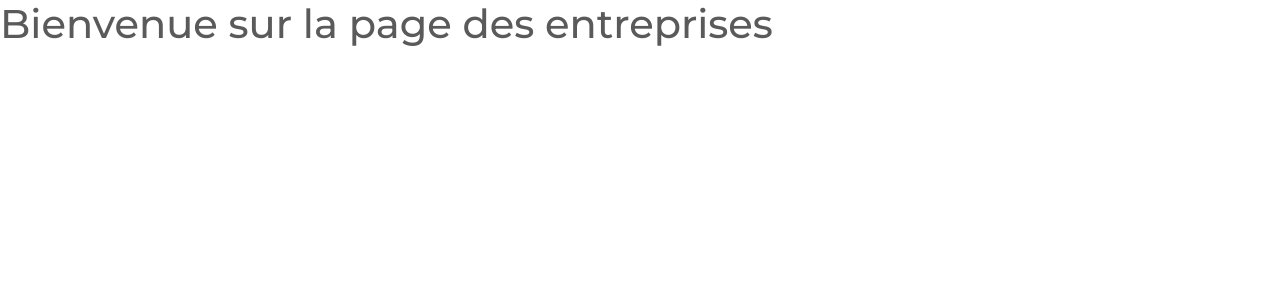
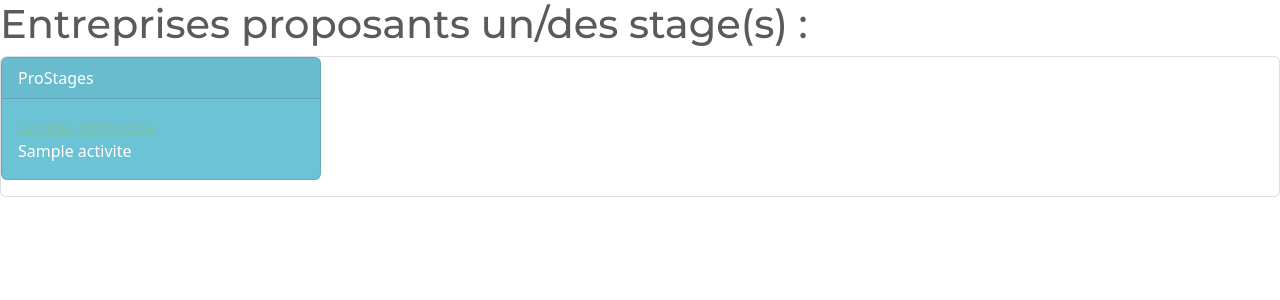
Before and after one commit to QuentinTournier40/ProStage, a PHP site: template templates/pro_stage/entreprises.html.twig in a window 1280 px wide. Shown: the part 56-356 px from the top of the page. Run offline with PHP 8.4, Linux system fonts and the light colour scheme; the template is opened without the code that fills it: most values are stand-ins (such as "Sample title", 1, 10 or a date in 2020); some libraries are stand-ins or nearby versions.

Commit message:
Avancement dans la page "trier par entreprise" qui liste sous forme de cartes, les entreprises qui proposent des stages

```diff
--- a/templates/pro_stage/entreprise.html.twig
+++ b/templates/pro_stage/entreprise.html.twig
@@ -2,6 +2,6 @@
 
 {% block body %}
 
-<h1> Bienvenue sur la page du stage n° {{ id }} </h1>
+<h1> Bienvenue sur la page des {entreprises} </h1>
 
 {% endblock %}
--- a/templates/pro_stage/entreprises.html.twig
+++ b/templates/pro_stage/entreprises.html.twig
@@ -2,6 +2,35 @@
 
 {% block body %}
 
-<h1> Bienvenue sur la page des entreprises </h1>
+    <h1>
+        Entreprises proposants un/des stage(s) :
+    </h1>
+
+    {% set debutNouvelleLigne = true %}
+
+    {% for entreprise in entreprises %}
+        {# Si  on est en début de ligne, on crée un nouveau composant card-deck#}
+        {% if debutNouvelleLigne == true %}
+            <div class="card">
+            {% set debutNouvelleLigne = false %}
+        {% endif %}
+
+        <div class="card text-white bg-info mb-3" style="max-width: 20rem;">
+            <div class="card-header">ProStages</div>
+                <div class="card-body">
+                    <a href="{{path('pro_stage_entreprises_id', {'id': entreprise.getId()}) }}"
+                        <h4 class="card-title">{{entreprise.getNom()}}</h4>
+                    </a>
+                    <p class="card-text">{{entreprise.getActivite()}}</p>
+                </div>
+            </div>
+
+        {# Vérifier s'il faut passer à la ligne suivante (toutes les 3 ressources affihées) #}
+        {% if loop.index % 3 == 0 %}
+        </div>
+        <br />
+        {% set debutNouvelleLigne = true %}
+        {% endif %}
+    {% endfor %}
 
 {% endblock %}
```
Also changed, not shown: src/Controller/ProStageController.php (+16 -1 lines).
